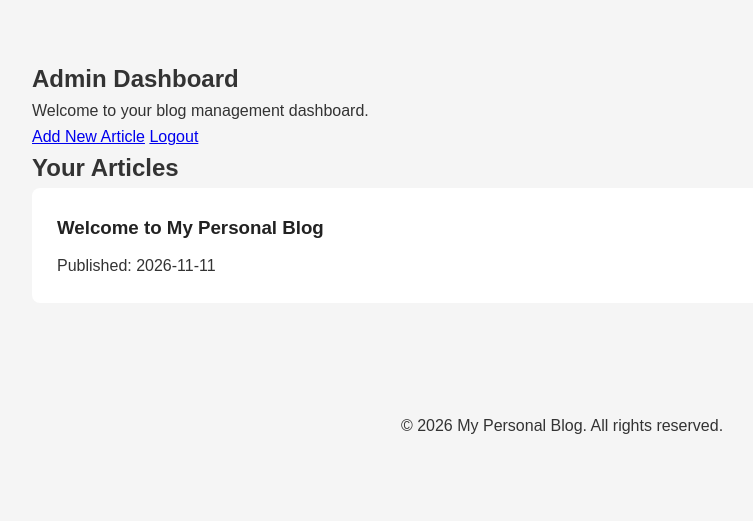
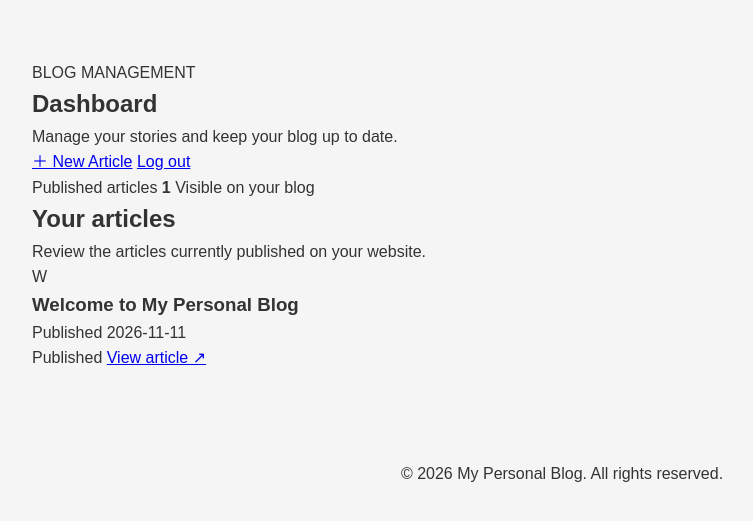
Before and after one commit to ugochi74/personal-blog, a Flask app: page /admin/dashboard in a window 1280 px wide. Shown: the part 66-587 px from the top of the page, without its empty margins (78-831 px from the left). Run offline with Flask 3, Linux system fonts and the light colour scheme; the visitor is signed in with stand-in values (Sample User, id 1); parts of the project's set-up code (start-up, migrations or seed data) failed here and were passed over.

Commit message:
Redesign admin dashboard layout

```diff
--- a/templates/admin/dashboard.html
+++ b/templates/admin/dashboard.html
@@ -2,30 +2,61 @@
 {% extends "base.html" %}
 
 {% block title %}Admin Dashboard | My Personal Blog{% endblock %}
+{% block body_class %}admin-page{% endblock %}
 
 {% block content %}
 
 <section class="dashboard">
-    <h1>Admin Dashboard</h1>
+    <div class="dashboard-heading">
+        <div>
+            <p class="dashboard-eyebrow">BLOG MANAGEMENT</p>
+            <h1>Dashboard</h1>
+            <p class="dashboard-subtitle">Manage your stories and keep your blog up to date.</p>
+        </div>
 
-    <p>Welcome to your blog management dashboard.</p>
+        <div class="dashboard-actions">
+            <a class="button button-primary" href="{{ url_for('add_article') }}">＋ New Article</a>
+            <a class="button button-quiet" href="{{ url_for('logout') }}">Log out</a>
+        </div>
+    </div>
 
-    <a href="{{ url_for('add_article') }}">Add New Article</a>
-    <a href="{{ url_for('logout') }}">Logout</a>
+    <div class="dashboard-summary">
+        <div class="summary-card">
+            <span class="summary-label">Published articles</span>
+            <strong>{{ articles|length }}</strong>
+            <span class="summary-note">Visible on your blog</span>
+        </div>
+    </div>
 
-    <h2>Your Articles</h2>
+    <div class="dashboard-section-heading">
+        <div>
+            <h2>Your articles</h2>
+            <p>Review the articles currently published on your website.</p>
+        </div>
+    </div>
 
+    <div class="dashboard-article-list">
         {% if articles %}
             {% for article in articles %}
-            <article class="article-card">
+                <article class="dashboard-article">
+                    <div class="article-initial">{{ article.title[:1]|upper }}</div>
+                    <div class="dashboard-article-info">
                         <h3>{{ article.title }}</h3>
-                <p>Published: {{ article.date }}</p>
+                        <p>Published {{ article.date }}</p>
+                    </div>
+                    <span class="article-status">Published</span>
+                    <a class="article-view-link" href="{{ url_for('article', slug=article.slug) }}" target="_blank">View article ↗</a>
                 </article>
             {% endfor %}
         {% else %}
-        <p>You have no articles yet.</p>
+            <div class="dashboard-empty">
+                <div class="empty-icon">✎</div>
+                <h3>Your blog is waiting for its first story</h3>
+                <p>Create an article to start building your blog.</p>
+                <a class="button button-primary" href="{{ url_for('add_article') }}">Create your first article</a>
+            </div>
         {% endif %}
-
+    </div>
 </section>
 
 {% endblock %}
```
Lines whose indentation alone changed are shown as unchanged.
